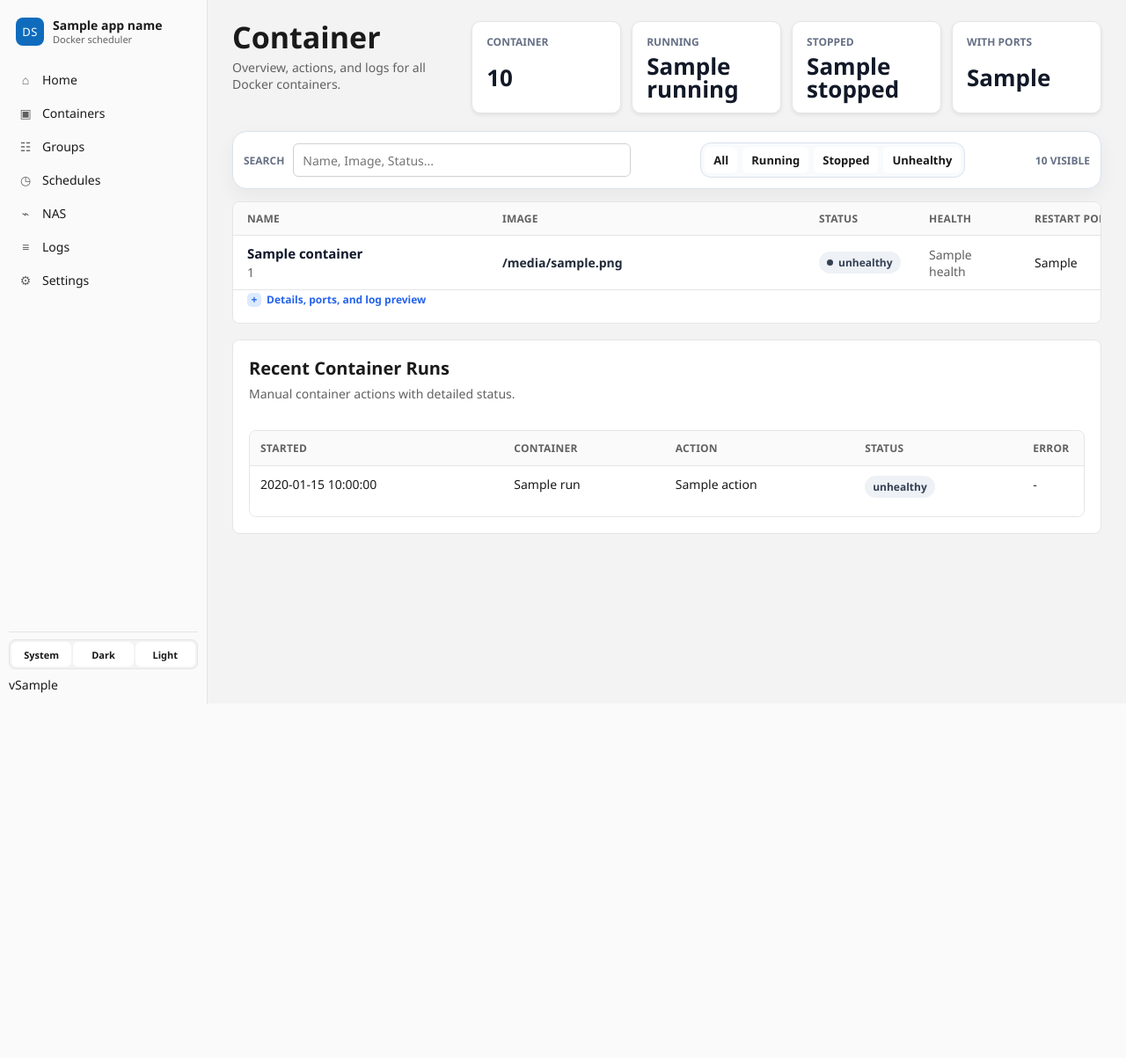
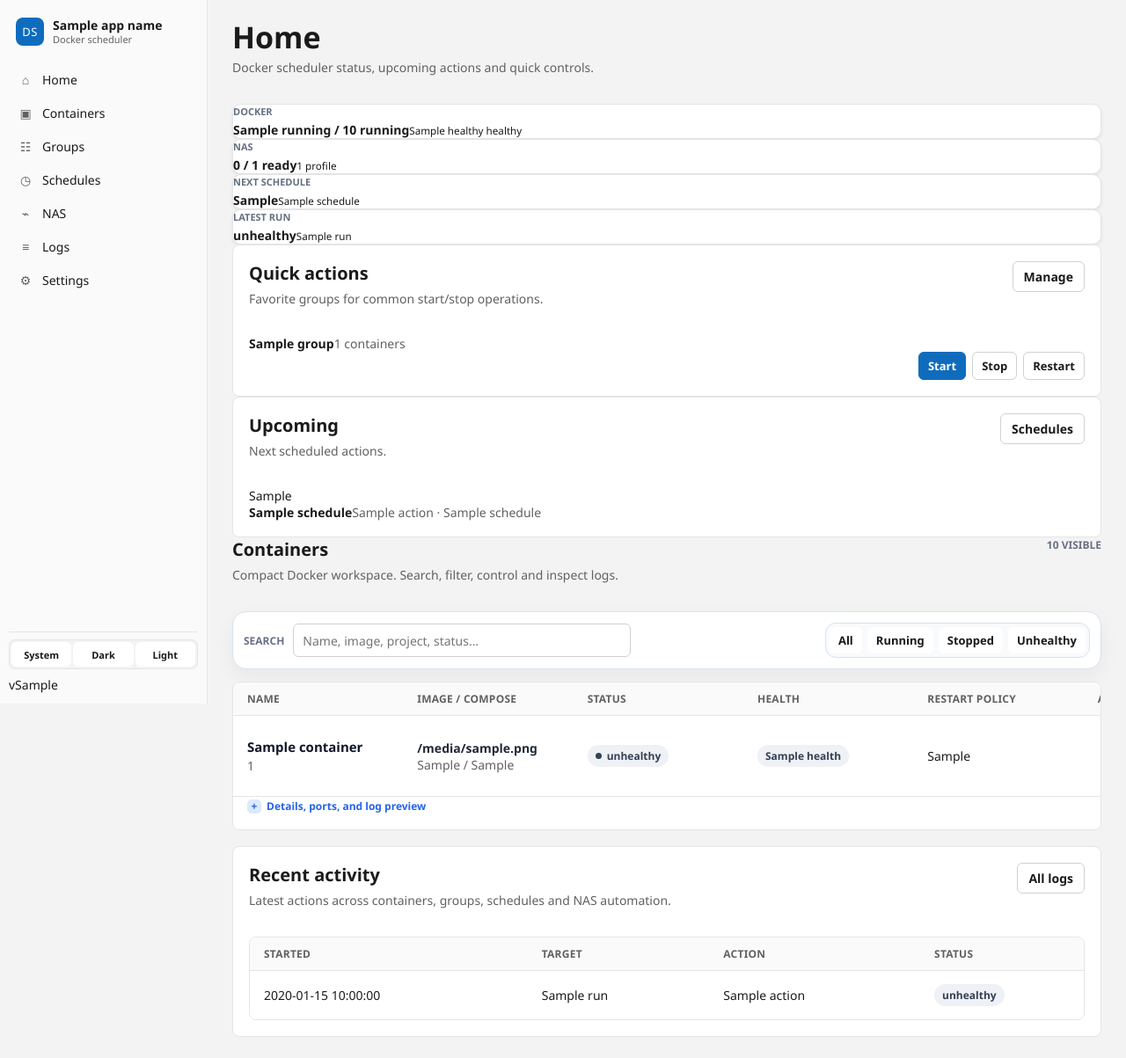
Before and after one commit to Juloc/docker-scheduler-ui, a Python web app: template app/templates/dashboard.html in a window 1280 px wide. Shown: the whole page at 88% size. Before the commit the page ends 800 px from the top, so only its background shows below. Run offline with Jinja, Linux system fonts and the light colour scheme; the template is opened without the code that fills it: most values are stand-ins (such as "Sample title", 1, 10 or a date in 2020).

Commit message:
ui: turn home into compact control dashboard

```diff
--- a/app/templates/dashboard.html
+++ b/app/templates/dashboard.html
@@ -1,173 +1,101 @@
 {% extends "base.html" %}
 
 {% block content %}
-<section class="dashboard-hero">
+<section class="section-header home-header">
   <div>
-    <h1>Container</h1>
-    <p>Overview, actions, and logs for all Docker containers.</p>
-  </div>
-  <div class="stats-grid">
-    <div class="stat-card">
-      <span>Container</span>
-      <strong>{{ stats.total }}</strong>
-    </div>
-    <div class="stat-card good">
-      <span>Running</span>
-      <strong>{{ stats.running }}</strong>
-    </div>
-    <div class="stat-card">
-      <span>Stopped</span>
-      <strong>{{ stats.stopped }}</strong>
-    </div>
-    <div class="stat-card">
-      <span>With Ports</span>
-      <strong>{{ stats.with_ports }}</strong>
-    </div>
+    <h1>Home</h1>
+    <p>Docker scheduler status, upcoming actions and quick controls.</p>
   </div>
 </section>
 
+<section class="control-grid" aria-label="System status">
+  <div class="dashboard-card"><span class="detail-label">Docker</span><strong>{{ stats.running }} / {{ stats.total }} running</strong><small>{{ stats.healthy }} healthy</small></div>
+  <div class="dashboard-card"><span class="detail-label">NAS</span><strong>{{ nas_profiles|selectattr('ready')|list|length }} / {{ nas_profiles|length }} ready</strong><small>{{ nas_profiles|length }} profile{% if nas_profiles|length != 1 %}s{% endif %}</small></div>
+  <div class="dashboard-card"><span class="detail-label">Next schedule</span><strong>{% if upcoming_schedules %}{{ upcoming_schedules[0].next_run }}{% else %}None{% endif %}</strong><small>{% if upcoming_schedules %}{{ upcoming_schedules[0].name }}{% else %}No active schedules{% endif %}</small></div>
+  <div class="dashboard-card"><span class="detail-label">Latest run</span><strong>{% if recent_runs %}{{ recent_runs[0].status }}{% else %}No runs{% endif %}</strong><small>{% if recent_runs %}{{ recent_runs[0].target_label }}{% else %}-{% endif %}</small></div>
+</section>
+
+<div class="home-two-column">
+  <section class="panel">
+    <div class="panel-header"><div><h2>Quick actions</h2><p>Favorite groups for common start/stop operations.</p></div><a class="button secondary" href="/groups">Manage</a></div>
+    {% if favorite_groups %}
+    <div class="quick-action-list">
+      {% for group in favorite_groups %}
+      <div class="quick-action-row">
+        <div><strong>{{ group.name }}</strong><span class="muted">{{ group.containers|length }} containers</span></div>
+        <div class="actions action-buttons">
+          <form method="post" action="/groups/{{ group.id }}/start"><button class="primary">Start</button></form>
+          <form method="post" action="/groups/{{ group.id }}/stop"><button>Stop</button></form>
+          <form method="post" action="/groups/{{ group.id }}/restart"><button>Restart</button></form>
+        </div>
+      </div>
+      {% endfor %}
+    </div>
+    {% else %}<p class="empty">Mark groups as Home quick actions to show them here.</p>{% endif %}
+  </section>
+
+  <section class="panel">
+    <div class="panel-header"><div><h2>Upcoming</h2><p>Next scheduled actions.</p></div><a class="button secondary" href="/schedules">Schedules</a></div>
+    {% if upcoming_schedules %}
+    <div class="agenda-list">
+      {% for schedule in upcoming_schedules %}
+      <div class="agenda-row"><time>{{ schedule.next_run }}</time><div><strong>{{ schedule.name }}</strong><span class="muted">{{ schedule.action }} · {{ schedule.target_label }}</span></div></div>
+      {% endfor %}
+    </div>
+    {% else %}<p class="empty">No enabled schedules.</p>{% endif %}
+  </section>
+</div>
+
+<section id="containers" class="workspace-section">
+  <div class="section-header">
+    <div><h2>Containers</h2><p>Compact Docker workspace. Search, filter, control and inspect logs.</p></div>
+    <span class="visible-count"><span id="visible-container-count">{{ stats.total }}</span> visible</span>
+  </div>
+
   <section class="dashboard-toolbar" aria-label="Container filter">
-  <label class="search-box">
-    <span>Search</span>
-    <input id="container-search" type="search" placeholder="Name, Image, Status..." autocomplete="off">
-  </label>
+    <label class="search-box"><span>Search</span><input id="container-search" type="search" placeholder="Name, image, project, status…" autocomplete="off"></label>
     <div class="status-tabs" aria-label="Status filter">
       <button type="button" class="active" data-status-filter="all">All</button>
       <button type="button" data-status-filter="running">Running</button>
       <button type="button" data-status-filter="stopped">Stopped</button>
       <button type="button" data-status-filter="unhealthy">Unhealthy</button>
     </div>
-  <span class="visible-count"><span id="visible-container-count">{{ stats.total }}</span> visible</span>
   </section>
 
   <div class="table-wrap dashboard-table">
     <table class="compact-table">
-    <colgroup>
-      <col class="col-name">
-      <col class="col-image">
-      <col class="col-status">
-      <col class="col-health">
-      <col class="col-restart">
-      <col class="col-actions">
-    </colgroup>
-    <thead>
-      <tr>
-        <th>Name</th>
-        <th>Image</th>
-        <th>Status</th>
-        <th>Health</th>
-        <th>Restart Policy</th>
-        <th>Actions</th>
-      </tr>
-    </thead>
+      <thead><tr><th>Name</th><th>Image / Compose</th><th>Status</th><th>Health</th><th>Restart policy</th><th>Actions</th></tr></thead>
       <tbody>
         {% for container in containers %}
-      <tr
-        class="container-row"
-        data-container-row="{{ container.id }}"
-        data-status="{{ container.status }}"
-        data-health="{{ container.health }}"
-        data-search="{{ container.name }} {{ container.image }} {{ container.short_id }} {{ container.status }} {{ container.health }} {{ container.restart_policy }}"
-      >
-        <td class="name-cell">
-          <div class="name-stack">
-            <div class="container-name">{{ container.name }}</div>
-            <span class="muted">{{ container.short_id }}</span>
-          </div>
-        </td>
-        <td>
-          <div class="image-name truncate" title="{{ container.image }}">{{ container.image }}</div>
-        </td>
+        <tr class="container-row" data-container-row="{{ container.id }}" data-status="{{ container.status }}" data-health="{{ container.health }}" data-search="{{ container.name }} {{ container.image }} {{ container.short_id }} {{ container.status }} {{ container.health }} {{ container.restart_policy }} {{ container.compose_project }} {{ container.compose_service }}">
+          <td class="name-cell"><div class="name-stack"><div class="container-name">{{ container.name }}</div><span class="muted">{{ container.short_id }}</span></div></td>
+          <td><div class="image-name truncate" title="{{ container.image }}">{{ container.image }}</div>{% if container.compose_project %}<span class="muted">{{ container.compose_project }}{% if container.compose_service %} / {{ container.compose_service }}{% endif %}</span>{% endif %}</td>
           <td><span class="pill status-{{ container.status }}"><span class="status-dot"></span>{{ container.status }}</span></td>
-        <td>{% if container.health == 'healthy' %}<span class="pill ok"><span class="status-dot"></span>healthy</span>{% else %}<span class="muted">{{ container.health }}</span>{% endif %}</td>
+          <td>{% if container.health == 'healthy' %}<span class="pill ok"><span class="status-dot"></span>healthy</span>{% elif container.health == '-' %}<span class="muted">No check</span>{% else %}<span class="pill status-{{ container.health }}">{{ container.health }}</span>{% endif %}</td>
           <td>{{ container.restart_policy }}</td>
-        <td class="action-cell">
-          <div class="actions action-buttons">
+          <td class="action-cell"><div class="actions action-buttons">
             <form method="post" action="/containers/{{ container.id }}/start"><button class="btn-start">Start</button></form>
             <form method="post" action="/containers/{{ container.id }}/stop"><button class="btn-stop">Stop</button></form>
             <form method="post" action="/containers/{{ container.id }}/restart"><button class="btn-restart">Restart</button></form>
             <a class="button secondary" href="/containers/{{ container.id }}/logs">Logs</a>
-          </div>
-        </td>
+          </div></td>
         </tr>
-      <tr class="container-detail-row" data-detail-for="{{ container.id }}">
-        <td colspan="6">
-          <details class="container-details" data-container-id="{{ container.id }}">
-            <summary>Details, ports, and log preview</summary>
-            <div class="detail-panel">
-              <div class="detail-grid">
-                <div>
-                  <span class="detail-label">Container ID</span>
-                  <code>{{ container.id }}</code>
-                </div>
-                <div>
-                  <span class="detail-label">Ports</span>
-                  <code>{{ container.ports }}</code>
-                </div>
-              </div>
-              <div class="log-preview">
-                <div class="log-preview-header">
-                  <div>
-                    <span class="detail-label">Log preview</span>
-                    <strong>Last 30 lines</strong>
-                  </div>
-                  <button type="button" class="secondary refresh-log-preview" data-container-id="{{ container.id }}">Reload</button>
-                </div>
-                <pre class="log-preview-output" data-log-output="{{ container.id }}">Not loaded yet.</pre>
-              </div>
-            </div>
-          </details>
-        </td>
-      </tr>
-      {% else %}
-      <tr>
-        <td colspan="6" class="empty">No containers found.</td>
-      </tr>
-      {% endfor %}
+        <tr class="container-detail-row" data-detail-for="{{ container.id }}"><td colspan="6">
+          <details class="container-details" data-container-id="{{ container.id }}"><summary>Details, ports, and log preview</summary><div class="detail-panel">
+            <div class="detail-grid"><div><span class="detail-label">Container ID</span><code>{{ container.id }}</code></div><div><span class="detail-label">Ports</span><code>{{ container.ports }}</code></div></div>
+            <div class="log-preview"><div class="log-preview-header"><div><span class="detail-label">Log preview</span><strong>Last 30 lines</strong></div><button type="button" class="secondary refresh-log-preview" data-container-id="{{ container.id }}">Reload</button></div><pre class="log-preview-output" data-log-output="{{ container.id }}">Not loaded yet.</pre></div>
+          </div></details>
+        </td></tr>
+        {% else %}<tr><td colspan="6" class="empty">No containers found.</td></tr>{% endfor %}
       </tbody>
     </table>
   </div>
+</section>
 
 <section class="panel run-log-panel">
-  <div class="panel-header">
-    <div>
-      <h2>Recent Container Runs</h2>
-      <p>Manual container actions with detailed status.</p>
-    </div>
-  </div>
-  {% if recent_runs %}
-  <div class="table-wrap">
-    <table>
-      <thead>
-        <tr>
-          <th>Started</th>
-          <th>Container</th>
-          <th>Action</th>
-          <th>Status</th>
-          <th>Error</th>
-          <th>Log</th>
-        </tr>
-      </thead>
-      <tbody>
-        {% for run in recent_runs %}
-        <tr>
-          <td>{{ run.started_at }}</td>
-          <td>{{ run.target_label }}</td>
-          <td>{{ run.action }}</td>
-          <td><span class="pill status-{{ run.status }}">{{ run.status }}</span></td>
-          <td>{% if run.error %}<span class="warning">{{ run.error }}</span>{% else %}-{% endif %}</td>
-          <td><a class="button secondary" href="/runs/{{ run.id }}">Open</a></td>
-        </tr>
-        {% endfor %}
-      </tbody>
-    </table>
-  </div>
-  {% else %}
-  <p class="empty">No container runs yet.</p>
-  {% endif %}
+  <div class="panel-header"><div><h2>Recent activity</h2><p>Latest actions across containers, groups, schedules and NAS automation.</p></div><a class="button secondary" href="/logs">All logs</a></div>
+  {% if recent_runs %}<div class="table-wrap"><table class="compact-table"><thead><tr><th>Started</th><th>Target</th><th>Action</th><th>Status</th><th></th></tr></thead><tbody>{% for run in recent_runs %}<tr><td>{{ run.started_at }}</td><td>{{ run.target_label }}</td><td>{{ run.action }}</td><td><span class="pill status-{{ run.status }}">{{ run.status }}</span></td><td><a class="button secondary" href="/runs/{{ run.id }}">Open</a></td></tr>{% endfor %}</tbody></table></div>{% else %}<p class="empty">No runs yet.</p>{% endif %}
 </section>
 {% endblock %}
 
-{% block scripts %}
-<script src="{{ url_for('static', path='/dashboard.js') }}?v={{ asset_version }}"></script>
-{% endblock %}
+{% block scripts %}<script src="{{ url_for('static', path='/dashboard.js') }}?v={{ asset_version }}"></script>{% endblock %}
```
Lines whose indentation alone changed are shown as unchanged.
